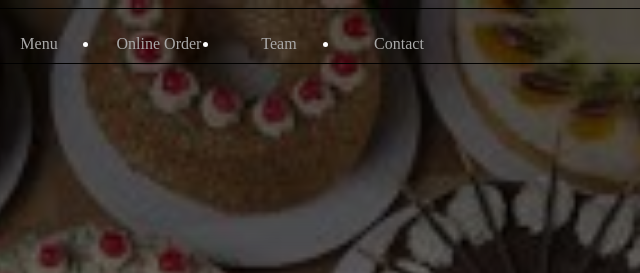
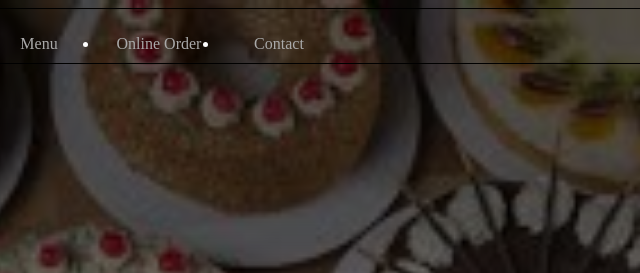
Before and after one commit to pawki07/Cafe-Website, a plain HTML site: page cake_delivery.html in a window 1280 px wide. Shown: the top 273 px of the page, 552-1192 px from the left. Drawn offline with Linux system fonts and the light colour scheme.

Commit message:
removed team

```diff
--- a/cake_delivery.html
+++ b/cake_delivery.html
@@ -11,7 +11,6 @@
 			<li><a href="index.html">Home</a></li>
 			<li><a href="menu.html">Menu</a></li>
 			<li><a href="">Online Order</a></li>
-			<li><a href="">Team</a></li>
 			<li><a href="">Contact</a></li>
 		</ul>
 
```
